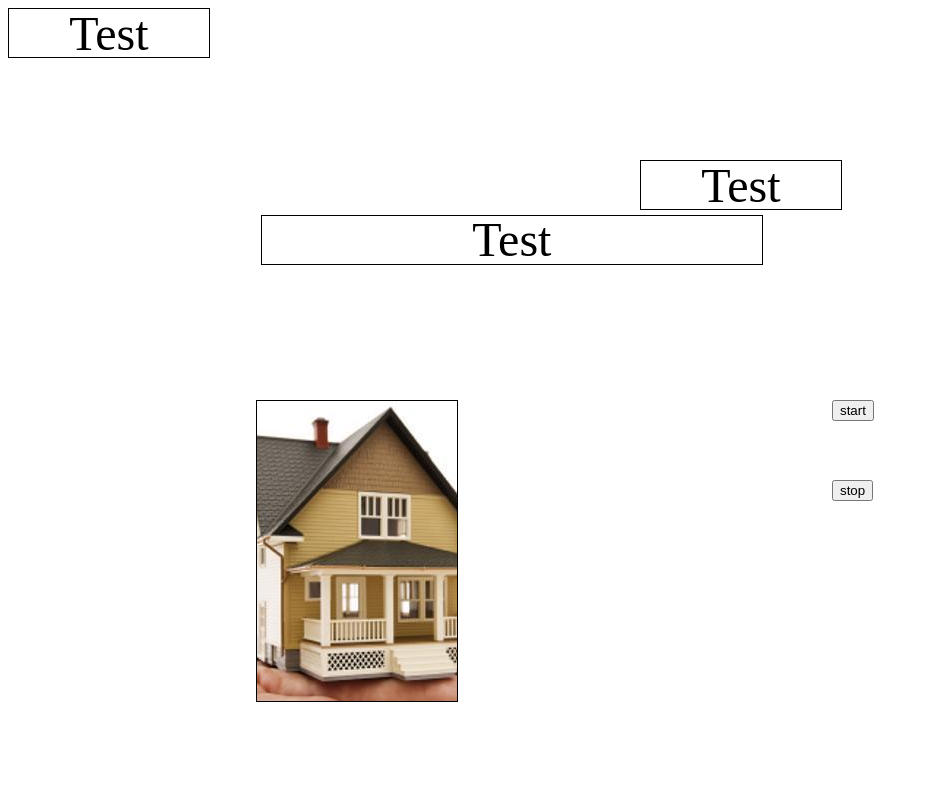
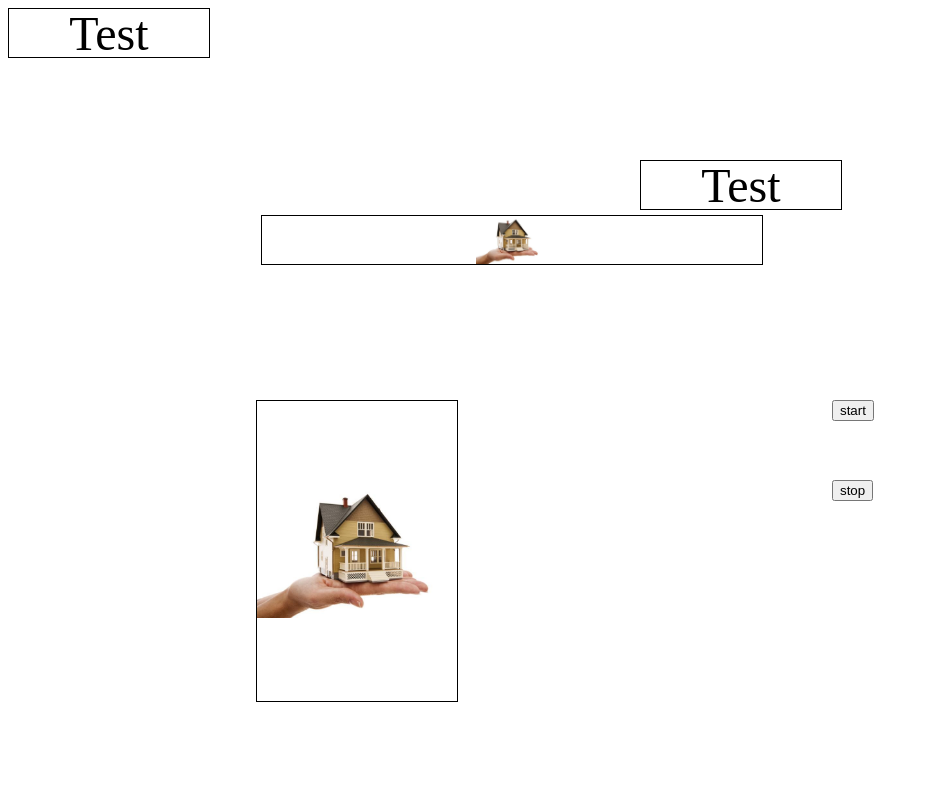
Before and after one commit to jeno5980515/slot, a plain HTML site: page index.html in a window 1280 px wide. Shown: the whole page, without its empty margins (0-929 px from the left). Drawn offline with Linux system fonts and the light colour scheme.

Commit message:
image width and hegith auto

```diff
--- a/index.html
+++ b/index.html
@@ -29,8 +29,8 @@
     </div>
     <div class="slot left" >
       <div class="wrapper">
-        <div>Test</div>
-        <div>Hello</div>
+        <div><img src="image1.jpg"/></div>
+        <div><img src="image2.png"/></div>
         <div>Apple</div>
         <div>Bike</div>
         <div>Google</div>
--- a/slot.js
+++ b/slot.js
@@ -50,6 +50,12 @@ const createSlot = (dom, config = {}) => {
       item.style.justifyContent = 'center';
       item.style.alignItems = 'center';
       item.style.display = 'flex';
+      item.querySelectorAll('img').forEach(img => {
+        if ( direction === 'left' || direction === 'right')
+          img.style.height = '100%';
+        else
+          img.style.width = '100%';
+      })
     })
   }
 
```
